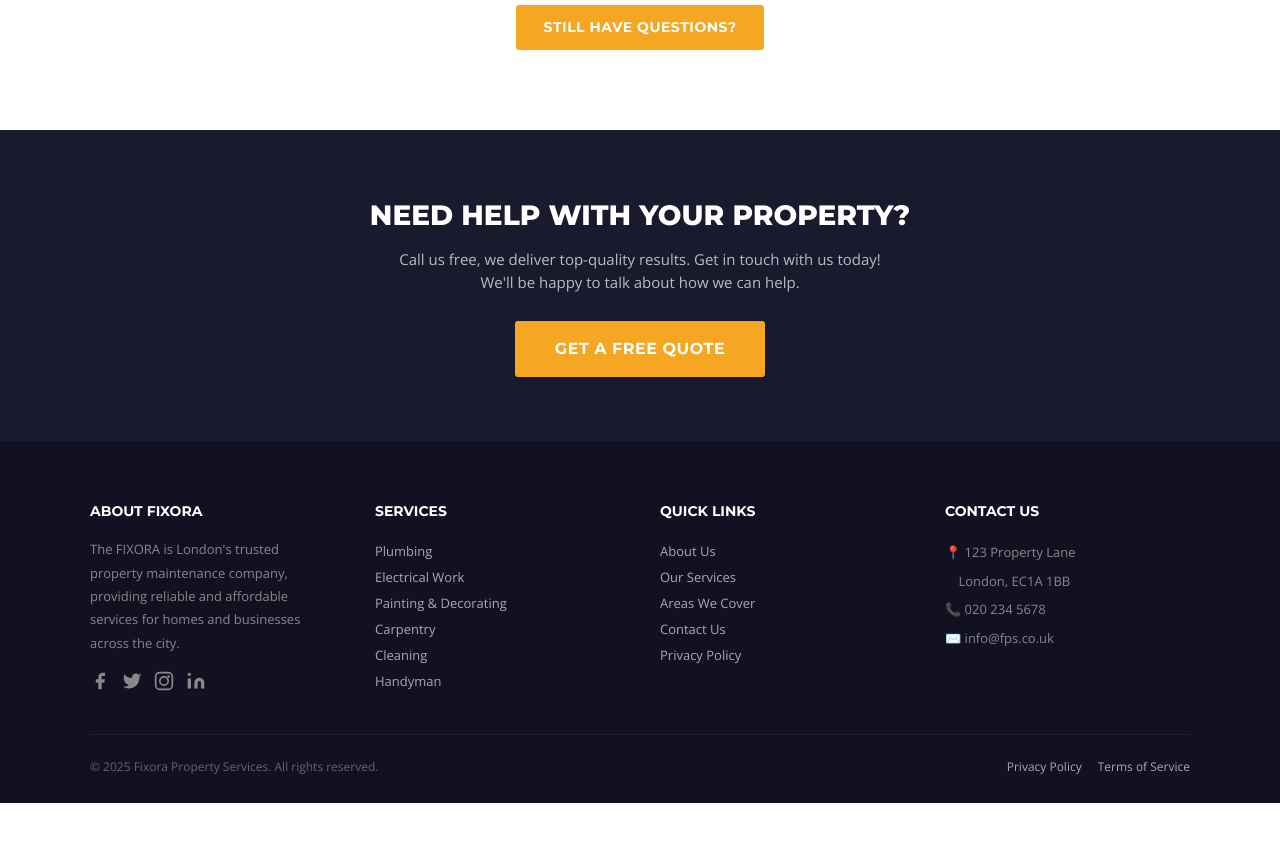
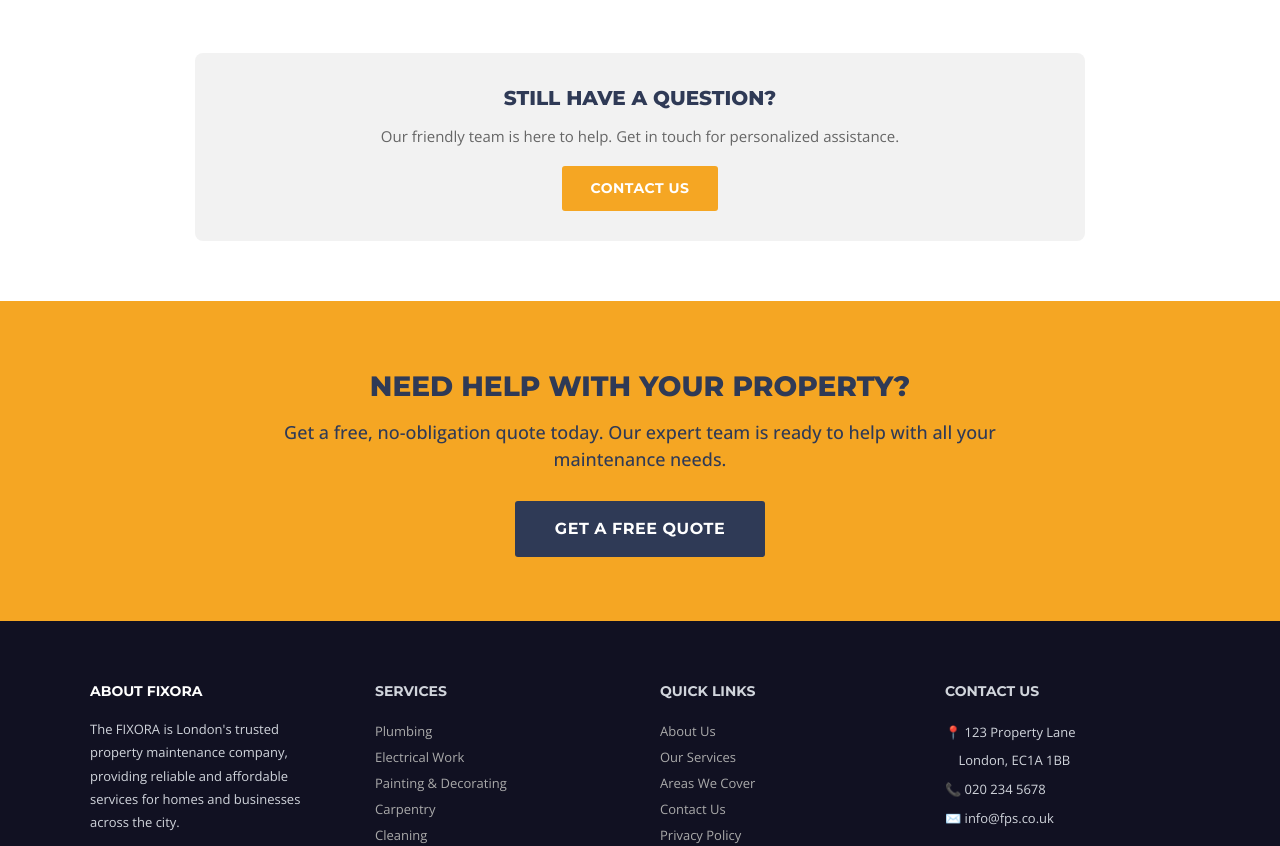
Before and after one commit to muhibnadeem/Fixora, a Next.js app: page / in a window 1280 px wide. Shown: the part 6080-6926 px from the top of the page. Before the commit the page ends 6883 px from the top, so only its background shows below. Built offline with nearby package versions, Linux system fonts and the light colour scheme.

Commit message:
added new section below faq

```diff
--- a/src/app/page.tsx
+++ b/src/app/page.tsx
@@ -482,6 +482,8 @@ export default function FinestPropertyServices() {
         </div>
       </section>
 
+
+
       {/* ─── SERVICES WE PROVIDE ─── */}
       <section id="services" style={{ padding: "80px 24px", background: "#fafafa" }}>
         <div style={{ maxWidth: 1100, margin: "0 auto" }}>
@@ -743,19 +745,25 @@ export default function FinestPropertyServices() {
               </div>
             ))}
           </div>
-          <div style={{ textAlign: "center", marginTop: 32 }}>
-            <button className="btn-primary">STILL HAVE QUESTIONS?</button>
-          </div>
+        </div>
+      </section>
+
+      {/* ─── STILL HAVE A QUESTION ─── */}
+      <section style={{ padding: "30px 14px", marginLeft:195,marginRight:195, marginBottom: 60, borderRadius: 8, background: "#F2F2F2" }}>
+        <div style={{ maxWidth: 800, margin: "0 auto", textAlign: "center" }}>
+          <h3 style={{ fontFamily: "'Montserrat', sans-serif", fontSize: 20, fontWeight: 800, color: "#2F3A56", marginBottom: 12 }}>STILL HAVE A QUESTION?</h3>
+          <p style={{ color: "#666", fontSize: 15, marginBottom: 18 }}>Our friendly team is here to help. Get in touch for personalized assistance.</p>
+          <a href="#contact" className="btn-primary" style={{ display: "inline-block", padding: "12px 28px", textDecoration: "none" }}>Contact Us</a>
         </div>
       </section>
 
       {/* ─── NEED HELP WITH YOUR PROPERTY? (CTA) ─── */}
-      <section className="cta-section" style={{ padding: "64px 24px", background: "#1a1a2e", textAlign: "center" }}>
-        <h2 className="cta-title" style={{ fontFamily: "'Montserrat', sans-serif", fontSize: 28, fontWeight: 800, color: "#fff", textTransform: "uppercase", marginBottom: 12 }}>NEED HELP WITH YOUR PROPERTY?</h2>
-        <p style={{ color: "rgba(255,255,255,0.7)", fontSize: 15, marginBottom: 28, maxWidth: 500, margin: "0 auto 28px" }}>
-          Call us free, we deliver top-quality results. Get in touch with us today! We&apos;ll be happy to talk about how we can help.
+      <section className="cta-section" style={{ padding: "64px 24px", background: "#f5a623", textAlign: "center" }}>
+        <h2 className="cta-title" style={{ fontFamily: "'Montserrat', sans-serif", fontSize: 28, fontWeight: 800, color: "#2F3A56", textTransform: "uppercase", marginBottom: 12 }}>NEED HELP WITH YOUR PROPERTY?</h2>
+        <p style={{ color: "#2F3A56", fontSize: 18, marginBottom: 28, maxWidth: 750, fontWeight: 500, margin: "0 auto 28px" }}>
+          Get a free, no-obligation quote today. Our expert team is ready to help with all your maintenance needs.
         </p>
-        <button className="btn-primary" style={{ fontSize: 16, padding: "16px 40px" }}>GET A FREE QUOTE</button>
+        <button className="btn-primary" style={{ fontSize: 16, padding: "16px 40px",background:"#2F3A56" }}>GET A FREE QUOTE</button>
       </section>
 
       {/* ─── FOOTER ─── */}
@@ -765,20 +773,20 @@ export default function FinestPropertyServices() {
             {/* About */}
             <div>
               <h4 style={{ fontFamily: "'Montserrat', sans-serif", fontSize: 14, fontWeight: 700, color: "#fff", textTransform: "uppercase", marginBottom: 16 }}>ABOUT FIXORA</h4>
-              <p style={{ fontSize: 13, lineHeight: 1.8, color: "#888" }}>
+              <p style={{ fontSize: 13, lineHeight: 1.8, color: "#D1D5DC" }}>
                 The FIXORA is London&apos;s trusted property maintenance company, providing reliable and affordable services for homes and businesses across the city.
               </p>
               <div style={{ display: "flex", gap: 12, marginTop: 16 }}>
-                <span style={{ color: "#888", cursor: "pointer" }}><FacebookIcon /></span>
-                <span style={{ color: "#888", cursor: "pointer" }}><TwitterIcon /></span>
-                <span style={{ color: "#888", cursor: "pointer" }}><InstagramIcon /></span>
-                <span style={{ color: "#888", cursor: "pointer" }}><LinkedInIcon /></span>
+                <span style={{ color: "#D1D5DC", cursor: "pointer" }}><FacebookIcon /></span>
+                <span style={{ color: "#D1D5DC", cursor: "pointer" }}><TwitterIcon /></span>
+                <span style={{ color: "#D1D5DC", cursor: "pointer" }}><InstagramIcon /></span>
+                <span style={{ color: "#D1D5DC", cursor: "pointer" }}><LinkedInIcon /></span>
               </div>
             </div>
 
             {/* Services */}
             <div>
-              <h4 style={{ fontFamily: "'Montserrat', sans-serif", fontSize: 14, fontWeight: 700, color: "#fff", textTransform: "uppercase", marginBottom: 16 }}>SERVICES</h4>
+              <h4 style={{ fontFamily: "'Montserrat', sans-serif", fontSize: 14, fontWeight: 700, color: "#D1D5DC", textTransform: "uppercase", marginBottom: 16 }}>SERVICES</h4>
               {["Plumbing", "Electrical Work", "Painting & Decorating", "Carpentry", "Cleaning", "Handyman"].map((s, i) => (
                 <a key={i} className="footer-link" href="#">{s}</a>
               ))}
@@ -786,7 +794,7 @@ export default function FinestPropertyServices() {
 
             {/* Quick Links */}
             <div>
-              <h4 style={{ fontFamily: "'Montserrat', sans-serif", fontSize: 14, fontWeight: 700, color: "#fff", textTransform: "uppercase", marginBottom: 16 }}>QUICK LINKS</h4>
+              <h4 style={{ fontFamily: "'Montserrat', sans-serif", fontSize: 14, fontWeight: 700, color: "#D1D5DC", textTransform: "uppercase", marginBottom: 16 }}>QUICK LINKS</h4>
               {["About Us", "Our Services", "Areas We Cover", "Contact Us", "Privacy Policy"].map((s, i) => (
                 <a key={i} className="footer-link" href="#">{s}</a>
               ))}
@@ -794,8 +802,8 @@ export default function FinestPropertyServices() {
 
             {/* Contact */}
             <div>
-              <h4 style={{ fontFamily: "'Montserrat', sans-serif", fontSize: 14, fontWeight: 700, color: "#fff", textTransform: "uppercase", marginBottom: 16 }}>CONTACT US</h4>
-              <div style={{ fontSize: 13, lineHeight: 2.2, color: "#888" }}>
+              <h4 style={{ fontFamily: "'Montserrat', sans-serif", fontSize: 14, fontWeight: 700, color: "#D1D5DC", textTransform: "uppercase", marginBottom: 16 }}>CONTACT US</h4>
+              <div style={{ fontSize: 13, lineHeight: 2.2, color: "#D1D5DC" }}>
                 <p>📍 123 Property Lane</p>
                 <p>&nbsp;&nbsp;&nbsp;&nbsp;London, EC1A 1BB</p>
                 <p>📞 020 234 5678</p>
@@ -806,7 +814,7 @@ export default function FinestPropertyServices() {
 
           {/* Bottom bar */}
           <div className="footer-bottom" style={{ borderTop: "1px solid #222", paddingTop: 20, display: "flex", justifyContent: "space-between", alignItems: "center" }}>
-            <p style={{ fontSize: 12, color: "#666" }}>© 2025 Fixora Property Services. All rights reserved.</p>
+            <p style={{ fontSize: 12, color: "#99A1AF" }}>© 2025 Fixora Property Services. All rights reserved.</p>
             <div style={{ display: "flex", gap: 16 }}>
               <a className="footer-link" href="#" style={{ fontSize: 12 }}>Privacy Policy</a>
               <a className="footer-link" href="#" style={{ fontSize: 12 }}>Terms of Service</a>
```
